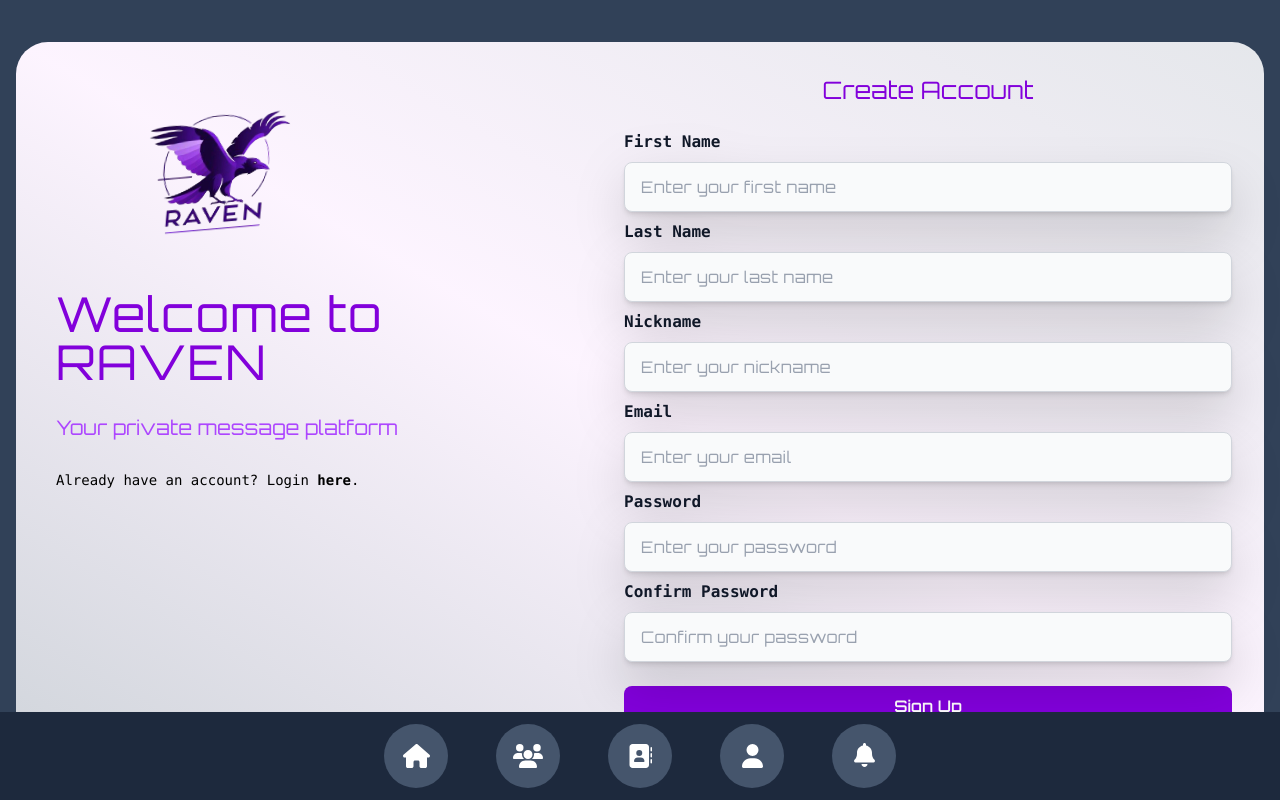
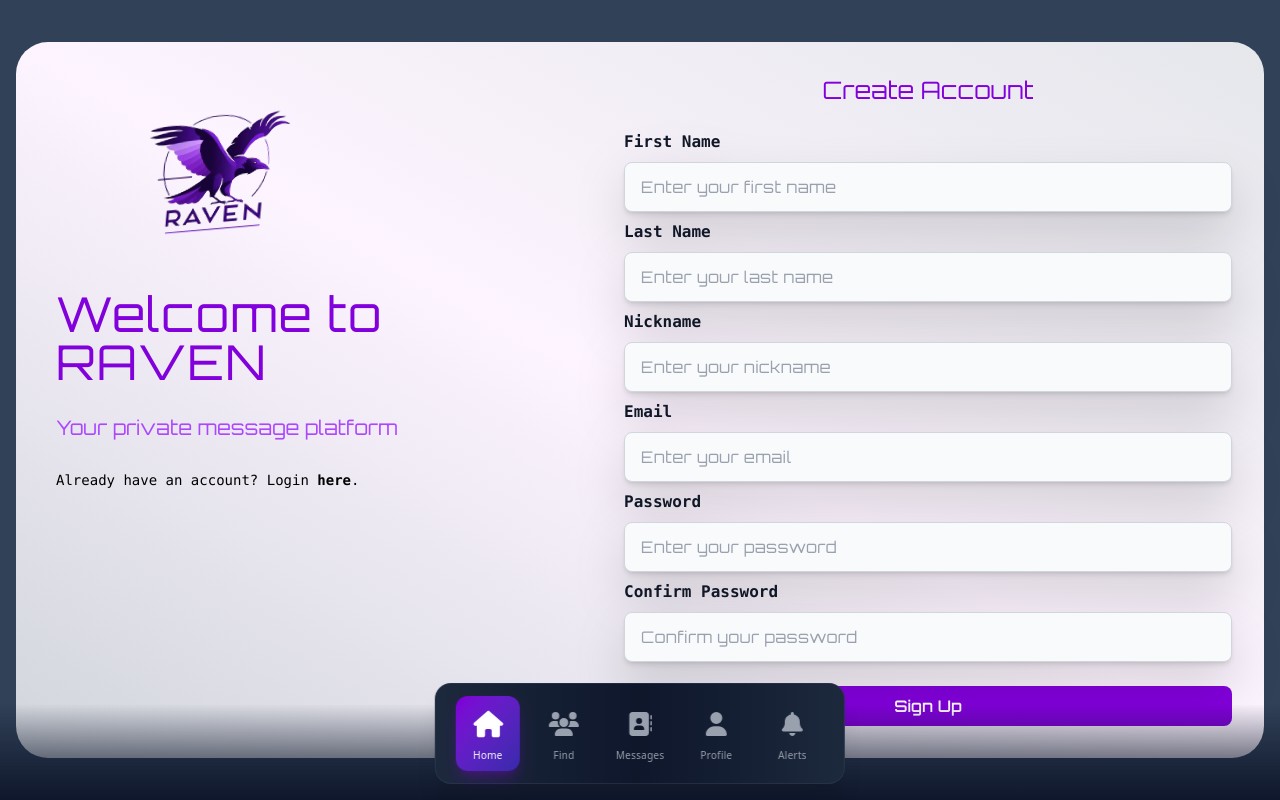
Before and after one commit to paralyuzov/Raven, a Vue app: page / in a window 1280 px wide. Built offline with nearby package versions, Linux system fonts and the light colour scheme; no server answers.

Commit message:
refactor navigation style

```diff
--- a/src/components/NavigationBottom.vue
+++ b/src/components/NavigationBottom.vue
@@ -43,40 +43,70 @@ watch(
 </script>
 
 <template>
-  <nav class="fixed bottom-0 left-0 w-full bg-slate-800 shadow-lg">
-    <div class="flex justify-around py-3">
-      <div class="text-white flex space-x-12 items-center ">
-          <div class="bg-slate-600 w-16 h-16 flex justify-center items-center rounded-full hover:bg-violet-900 cursor-pointer hover:rotate-6 transition-all ease-in-out duration-500">
-            <FontAwesomeIcon :icon="faHouse" class="text-2xl" />
+  <nav class="fixed bottom-4 left-1/2 -translate-x-1/2 z-40 w-auto px-5 py-3 bg-gradient-to-r from-slate-800 via-slate-900 to-slate-800 rounded-2xl shadow-xl border border-slate-700/50 backdrop-blur-md">
+    <div class="flex items-center justify-center space-x-3 sm:space-x-3">
+      <router-link to="/" custom v-slot="{ isActive, navigate }">
+        <button @click="navigate"
+          class="relative flex flex-col items-center justify-center p-2 rounded-xl transition-all duration-300 min-w-[64px]"
+          :class="isActive ? 'bg-gradient-to-br from-purple-700 to-indigo-800 text-white shadow-lg shadow-purple-700/30 hover:shadow-xl hover:shadow-purple-700/40' : 'text-gray-400 hover:text-white hover:bg-slate-700/50'"
+        >
+          <div class="relative flex items-center justify-center h-10 w-10 rounded-full transition-transform"
+               :class="isActive ? 'scale-110' : 'hover:scale-110'">
+            <FontAwesomeIcon :icon="faHouse" class="text-xl sm:text-2xl" />
           </div>
+          <span class="text-[10px] mt-1 font-medium tracking-wide">Home</span>
+        </button>
+      </router-link>
 
-          <div class="bg-slate-600 w-16 h-16 flex justify-center items-center rounded-full hover:bg-violet-900 cursor-pointer hover:rotate-6 transition-all ease-in-out duration-500 " @click="toggleUserSearch">
-            <FontAwesomeIcon :icon="faUsers" class="text-2xl" />
+      <button @click="toggleUserSearch"
+        class="relative flex flex-col items-center justify-center p-2 rounded-xl transition-all duration-300 min-w-[64px] text-gray-400 hover:text-white hover:bg-slate-700/50">
+        <div class="relative flex items-center justify-center h-10 w-10 rounded-full transition-transform hover:scale-110">
+          <FontAwesomeIcon :icon="faUsers" class="text-xl sm:text-2xl" />
+        </div>
+        <span class="text-[10px] mt-1 font-medium tracking-wide">Find</span>
+      </button>
+
+      <router-link to="/messages" custom v-slot="{ isActive, navigate }">
+        <button @click="navigate"
+          class="relative flex flex-col items-center justify-center p-2 rounded-xl transition-all duration-300 min-w-[64px]"
+          :class="isActive ? 'bg-gradient-to-br from-purple-700 to-indigo-800 text-white shadow-lg shadow-purple-700/30 hover:shadow-xl hover:shadow-purple-700/40' : 'text-gray-400 hover:text-white hover:bg-slate-700/50'"
+        >
+          <div class="relative flex items-center justify-center h-10 w-10 rounded-full transition-transform"
+               :class="isActive ? 'scale-110' : 'hover:scale-110'">
+            <FontAwesomeIcon :icon="faContactBook" class="text-xl sm:text-2xl" />
           </div>
+          <span class="text-[10px] mt-1 font-medium tracking-wide">Messages</span>
+        </button>
+      </router-link>
 
-          <router-link to="/messages" custom v-slot="{ navigate }">
-            <div @click="navigate" class="bg-slate-600 w-16 h-16 flex justify-center items-center rounded-full hover:bg-violet-900 cursor-pointer hover:rotate-6 transition-all ease-in-out duration-500">
-              <FontAwesomeIcon :icon="faContactBook" class="text-2xl" />
-            </div>
-          </router-link>
+      <router-link to="/profile" custom v-slot="{ isActive, navigate }">
+        <button @click="navigate"
+          class="relative flex flex-col items-center justify-center p-2 rounded-xl transition-all duration-300 min-w-[64px]"
+          :class="isActive ? 'bg-gradient-to-br from-purple-700 to-indigo-800 text-white shadow-lg shadow-purple-700/30 hover:shadow-xl hover:shadow-purple-700/40' : 'text-gray-400 hover:text-white hover:bg-slate-700/50'"
+        >
+          <div class="relative flex items-center justify-center h-10 w-10 rounded-full transition-transform"
+               :class="isActive ? 'scale-110' : 'hover:scale-110'">
+            <FontAwesomeIcon :icon="faUser" class="text-xl sm:text-2xl" />
+          </div>
+          <span class="text-[10px] mt-1 font-medium tracking-wide">Profile</span>
+        </button>
+      </router-link>
 
-          <router-link to="/profile" custom v-slot="{ navigate }">
-            <div @click="navigate" class="bg-slate-600 w-16 h-16 flex justify-center items-center rounded-full hover:bg-violet-900 cursor-pointer hover:rotate-6 transition-all ease-in-out duration-500">
-              <FontAwesomeIcon :icon="faUser" class="text-2xl" />
-            </div>
-          </router-link>
-
-          <div class="bg-slate-600 w-16 h-16 flex justify-center items-center rounded-full hover:bg-violet-900 cursor-pointer hover:rotate-6 transition-all ease-in-out duration-500 relative" @click="toggleModal">
-            <div class="relative">
-              <FontAwesomeIcon :icon="faBell" class="text-2xl" />
-              <span v-if="friendRequests.length" class="absolute w-6 h-6 flex justify-center items-center -top-4 -right-5 bg-red-500 text-white text-xs font-bold px-2 py-0.5 rounded-full">
-                {{ friendRequests.length }}
-              </span>
-            </div>
-          </div>
-      </div>
+      <button @click="toggleModal"
+        class="relative flex flex-col items-center justify-center p-2 rounded-xl transition-all duration-300 min-w-[64px] text-gray-400 hover:text-white hover:bg-slate-700/50">
+        <div class="relative flex items-center justify-center h-10 w-10 rounded-full transition-transform hover:scale-110">
+          <FontAwesomeIcon :icon="faBell" class="text-xl sm:text-2xl" />
+          <span v-if="friendRequests.length"
+                class="absolute -top-2 -right-2 w-5 h-5 flex justify-center items-center bg-gradient-to-r from-red-500 to-pink-500 text-white text-xs font-bold rounded-full shadow-lg shadow-red-500/30 animate-pulse">
+            {{ friendRequests.length }}
+          </span>
+        </div>
+        <span class="text-[10px] mt-1 font-medium tracking-wide">Alerts</span>
+      </button>
     </div>
   </nav>
+
+  <div class="fixed bottom-0 left-0 right-0 h-24 bg-gradient-to-t from-slate-900 to-transparent pointer-events-none"></div>
 
   <NotificationModal
     :show="showModal"
```
